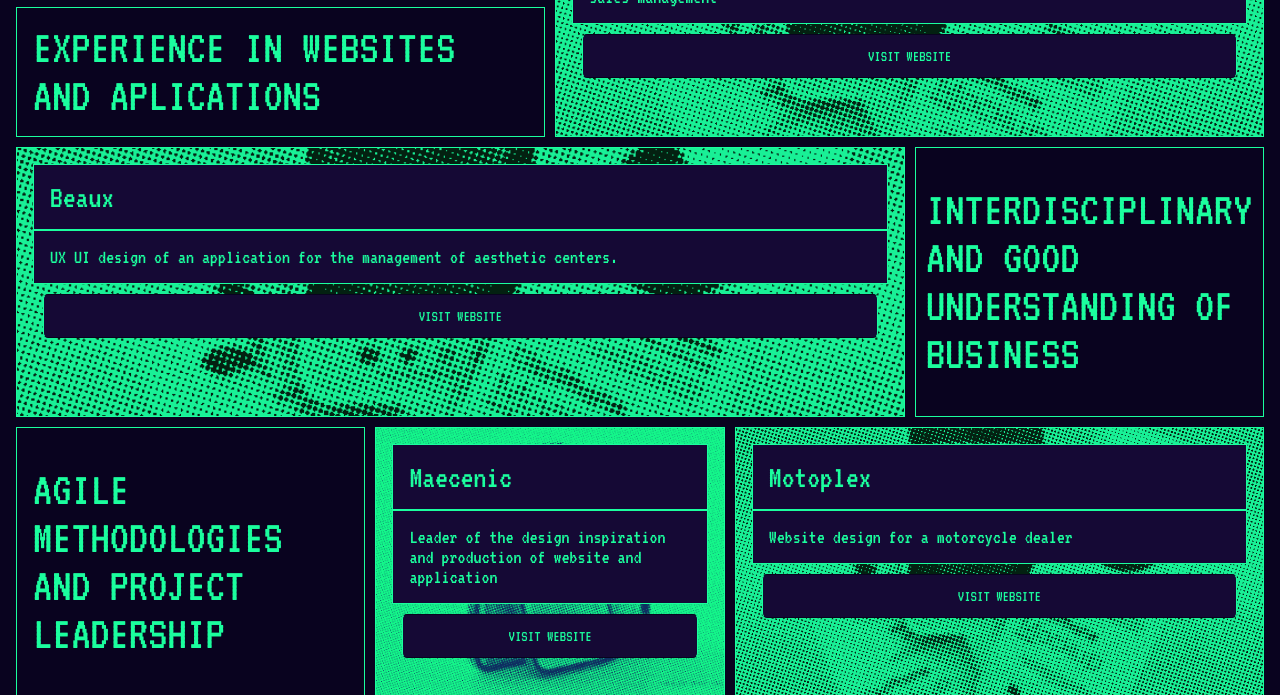
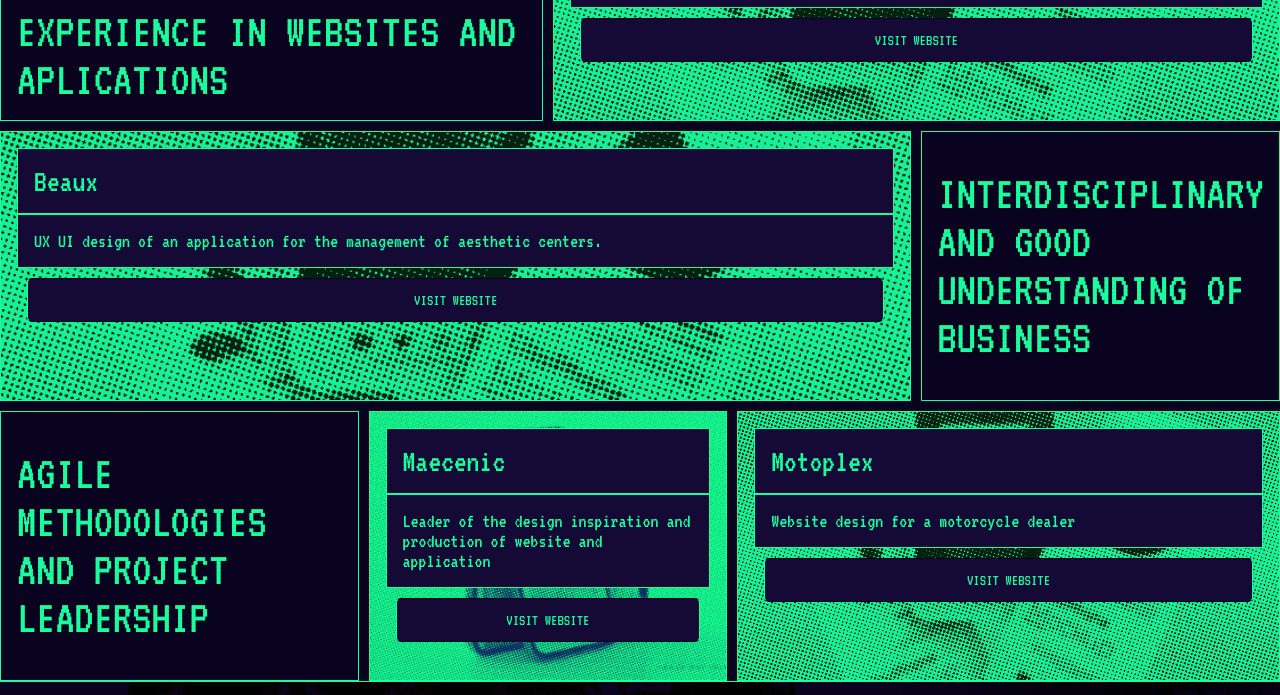
Before and after one commit to franSixto/coder-francisco-sixto, a plain HTML site: page pages/portfolio.html in a window 1280 px wide. Shown: the part 697-1392 px from the top of the page. Drawn offline with Linux system fonts and the light colour scheme.

Commit message:
the very last one

```diff
--- a/pages/portfolio.html
+++ b/pages/portfolio.html
@@ -47,7 +47,7 @@
         </div>
     </header>
 <article>
-    <section class="p-2">
+    <section class="p-0">
         <h1 class="text-center fade-e-1 py-4">Portfolio</h1>
         <div class="containerPortfolio">
             <div class="proyect1 p-2 border fade-e-1">
```
